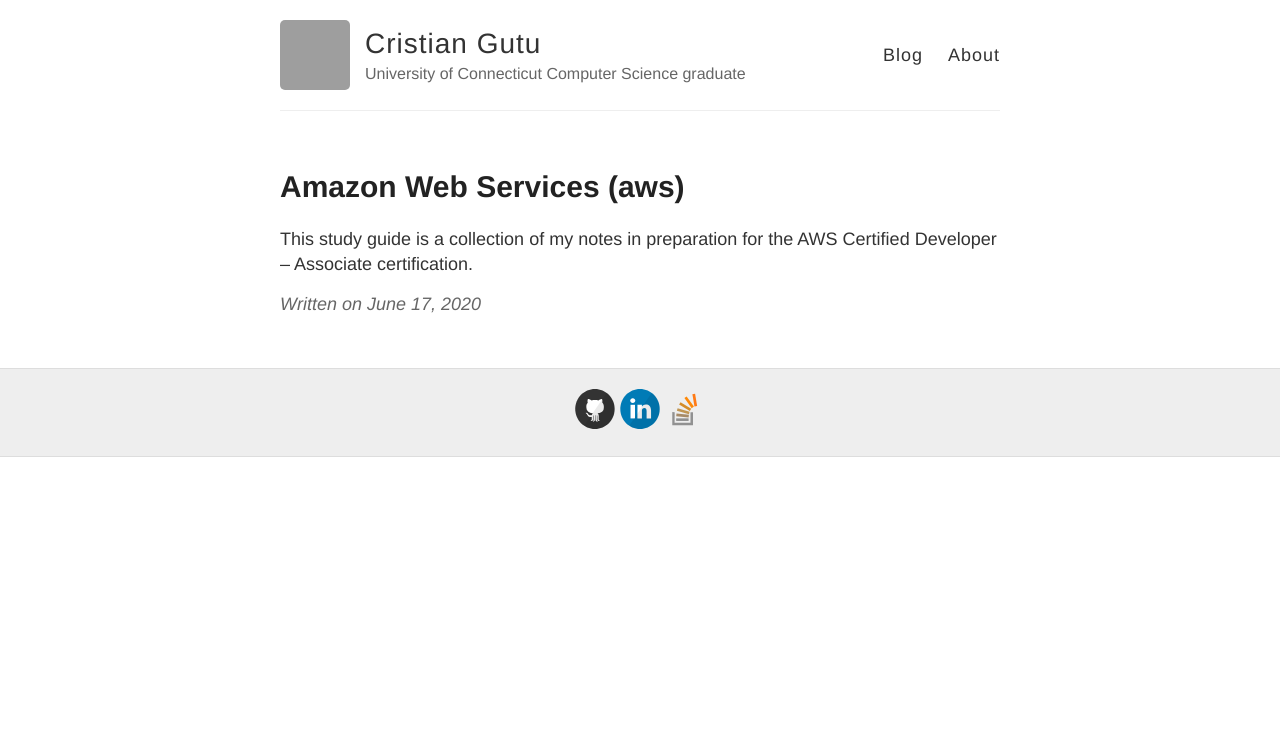
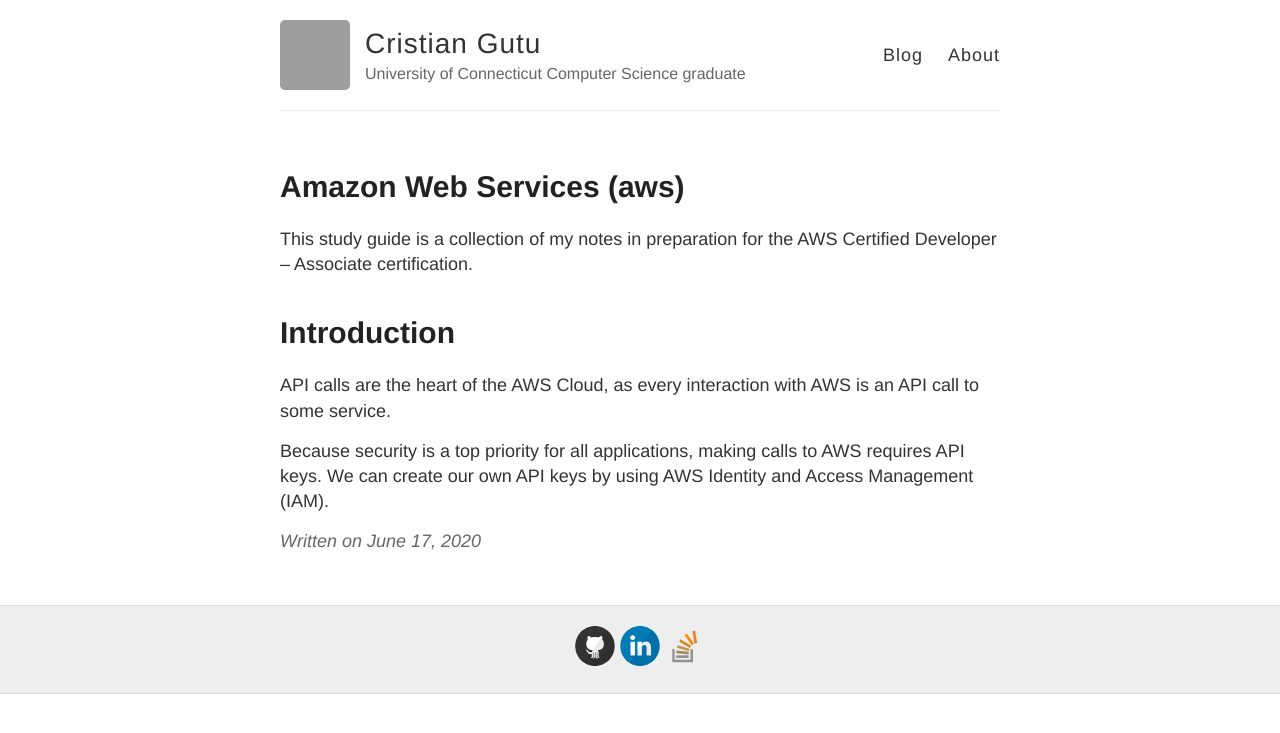
Before and after one commit to gutucristian/gutucristian.github.io, a Jekyll site: the page built from _posts/2020-06-17-Amazon-Web-Services-(AWS).md, in a window 1280 px wide. Shown: the top 733 px of the page. Built offline with Jekyll 4.4.1, drawn with Linux system fonts in a browser that asks for light colours; our own code applies the rules of GitHub Pages for plain Markdown files; grey boxes are pictures that could not be loaded.

Commit message:
Update 2020-06-17-Amazon-Web-Services-(AWS).md

```diff
--- a/_posts/2020-06-17-Amazon-Web-Services-(AWS).md
+++ b/_posts/2020-06-17-Amazon-Web-Services-(AWS).md
@@ -1 +1,7 @@
 This study guide is a collection of my notes in preparation for the AWS Certified Developer – Associate certification.
+
+# Introduction
+
+API calls are the heart of the AWS Cloud, as every interaction with AWS is an API call to some service.
+
+Because security is a top priority for all applications, making calls to AWS requires API keys. We can create our own API keys by using AWS Identity and Access Management (IAM).
```
